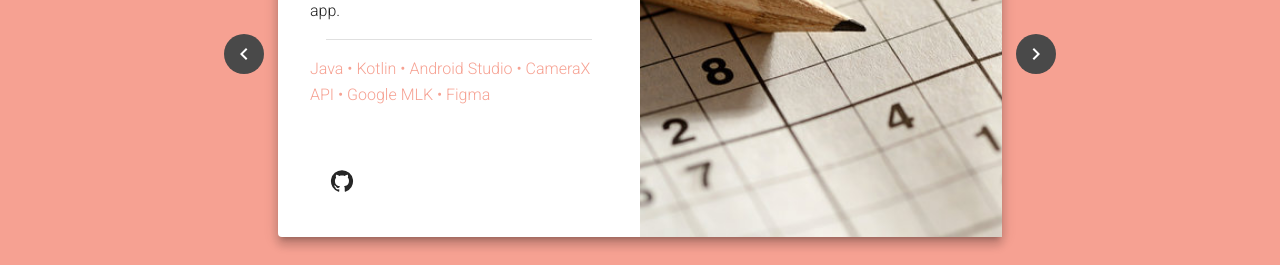
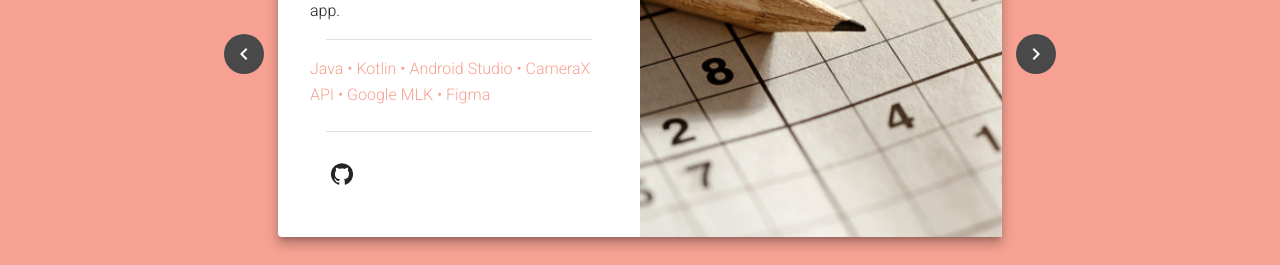
Before and after one commit to allen-nagtalon/portfolio-site, a React (Create React App) app: page / in a window 1280 px wide. Shown: the part 1960-2225 px from the top of the page. Built offline with nearby package versions, Linux system fonts and the light colour scheme.

Commit message:
Added divider

```diff
--- a/src/components/ProjectDisplay/ProjectDisplay.js
+++ b/src/components/ProjectDisplay/ProjectDisplay.js
@@ -87,10 +87,12 @@ const Project = props => {
                     </Typography>
                   : null
                 }
+                <Divider variant='middle' />
               </Box>
+
               <CardActions
                 sx={{
-                  p: 2
+                  px: 2
                 }}
               >
                 {
```
